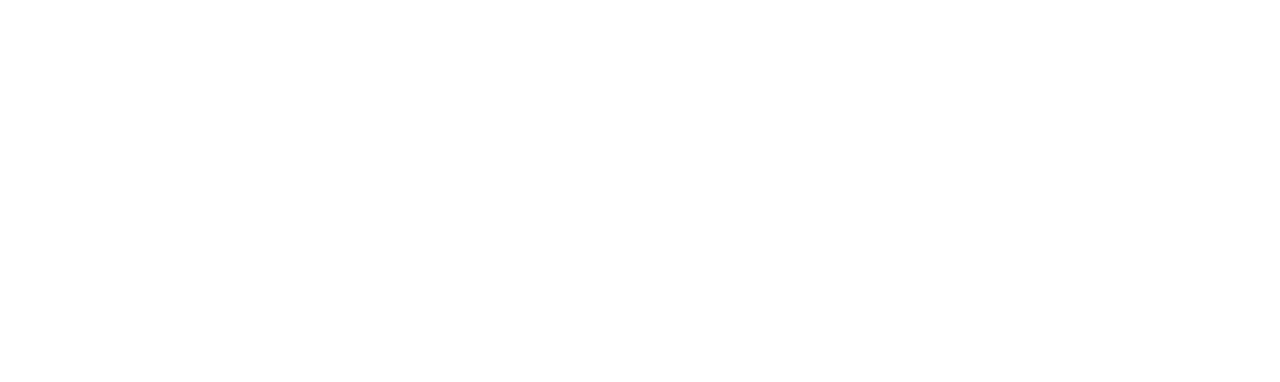
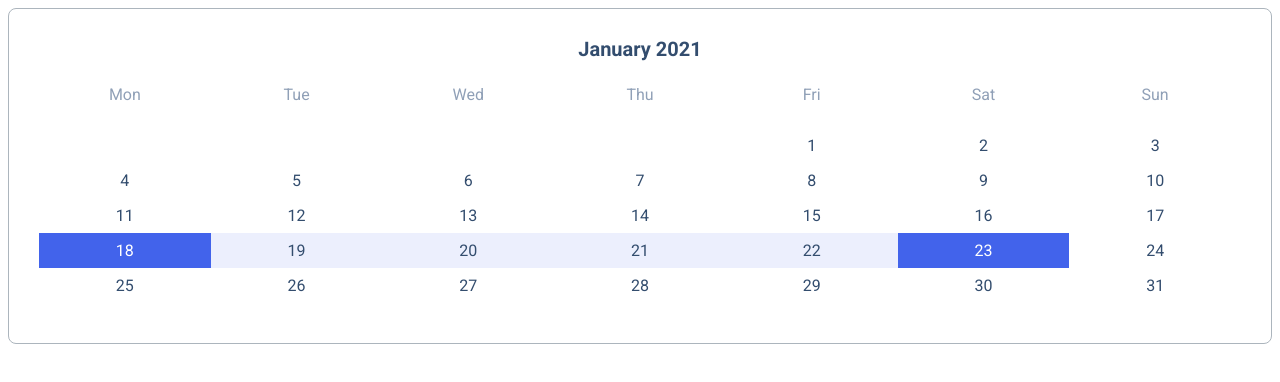
Before and after one commit to js-tasks-ru/htmlcss-20210114_hajoff, a website: page 05-lection3/03-calendar/index.html in a window 1280 px wide. Drawn offline with Linux system fonts and the light colour scheme.

Commit message:
add solution to lection3 - calendar

```diff
--- a/05-lection3/03-calendar/calendar.css
+++ b/05-lection3/03-calendar/calendar.css
@@ -0,0 +1,50 @@
+.calendar {
+  position: relative;
+  text-align: center;
+  border: 1px solid #ACB5BD;
+  box-sizing: border-box;
+  border-radius: 8px;
+  padding: 28px 30px 40px 30px;
+}
+
+.calendar__mounth {
+  color: #334D6E;
+  font-weight: 600;
+  font-size: 20px;
+  line-height: 24px;
+  margin-bottom: 24px;
+}
+
+.calendar__day-name {
+  color: #90A0B7;
+  margin-bottom: 24px;
+}
+
+.calendar__day-name,
+.date__grid {
+  display: grid;
+  grid-template-columns: repeat(7, 1fr);
+}
+
+.date__grid-item {
+  padding: 8px 11px;
+  color: #334D6E;
+}
+
+.date__grid-item:first-child {
+  grid-column: 5;
+}
+
+.date__grid-item:nth-child(18),
+.date__grid-item:nth-child(23) {
+  background: #4263EB;
+  color: white;
+}
+
+
+.date__grid-item:nth-child(19),
+.date__grid-item:nth-child(20),
+.date__grid-item:nth-child(21),
+.date__grid-item:nth-child(22) {
+  background: rgba(160, 177, 245, .2)
+}
--- a/05-lection3/03-calendar/index.html
+++ b/05-lection3/03-calendar/index.html
@@ -1,12 +1,59 @@
 <!DOCTYPE html>
 <!-- Страница с календарем -->
 <html lang="ru">
+
 <head>
     <link rel="stylesheet" href="../../assets/css/main.css">
     <link rel="stylesheet" href="./calendar.css">
     <title>Calendar</title>
 </head>
+
 <body>
+    <div class="calendar">
+        <div class="calendar__mounth">January 2021</div>
+        <div class="calendar__day-name">
+            <div>Mon</div>
+            <div>Tue</div>
+            <div>Wed</div>
+            <div>Thu</div>
+            <div>Fri</div>
+            <div>Sat</div>
+            <div>Sun</div>
+        </div>
+        <div class="date__grid">
+            <div class="date__grid-item"><time datetime="2020-01-01">1</time></div>
+            <div class="date__grid-item"><time datetime="2020-01-02">2</time></div>
+            <div class="date__grid-item"><time datetime="2020-01-03">3</time></div>
+            <div class="date__grid-item"><time datetime="2020-01-04">4</time></div>
+            <div class="date__grid-item"><time datetime="2020-01-05">5</time></div>
+            <div class="date__grid-item"><time datetime="2020-01-06">6</time></div>
+            <div class="date__grid-item"><time datetime="2020-01-07">7</time></div>
+            <div class="date__grid-item"><time datetime="2020-01-08">8</time></div>
+            <div class="date__grid-item"><time datetime="2020-01-09">9</time></div>
+            <div class="date__grid-item"><time datetime="2020-01-10">10</time></div>
+            <div class="date__grid-item"><time datetime="2020-01-11">11</time></div>
+            <div class="date__grid-item"><time datetime="2020-01-12">12</time></div>
+            <div class="date__grid-item"><time datetime="2020-01-13">13</time></div>
+            <div class="date__grid-item"><time datetime="2020-01-14">14</time></div>
+            <div class="date__grid-item"><time datetime="2020-01-15">15</time></div>
+            <div class="date__grid-item"><time datetime="2020-01-16">16</time></div>
+            <div class="date__grid-item"><time datetime="2020-01-17">17</time></div>
+            <div class="date__grid-item"><time datetime="2020-01-18">18</time></div>
+            <div class="date__grid-item"><time datetime="2020-01-19">19</time></div>
+            <div class="date__grid-item"><time datetime="2020-01-20">20</time></div>
+            <div class="date__grid-item"><time datetime="2020-01-21">21</time></div>
+            <div class="date__grid-item"><time datetime="2020-01-22">22</time></div>
+            <div class="date__grid-item"><time datetime="2020-01-23">23</time></div>
+            <div class="date__grid-item"><time datetime="2020-01-24">24</time></div>
+            <div class="date__grid-item"><time datetime="2020-01-25">25</time></div>
+            <div class="date__grid-item"><time datetime="2020-01-26">26</time></div>
+            <div class="date__grid-item"><time datetime="2020-01-27">27</time></div>
+            <div class="date__grid-item"><time datetime="2020-01-28">28</time></div>
+            <div class="date__grid-item"><time datetime="2020-01-29">29</time></div>
+            <div class="date__grid-item"><time datetime="2020-01-30">30</time></div>
+            <div class="date__grid-item"><time datetime="2020-01-31">31</time></div>
+        </div>
+    </div>
+</body>
 
-    </body>
 </html>
```
Lines whose indentation alone changed are shown as unchanged.
